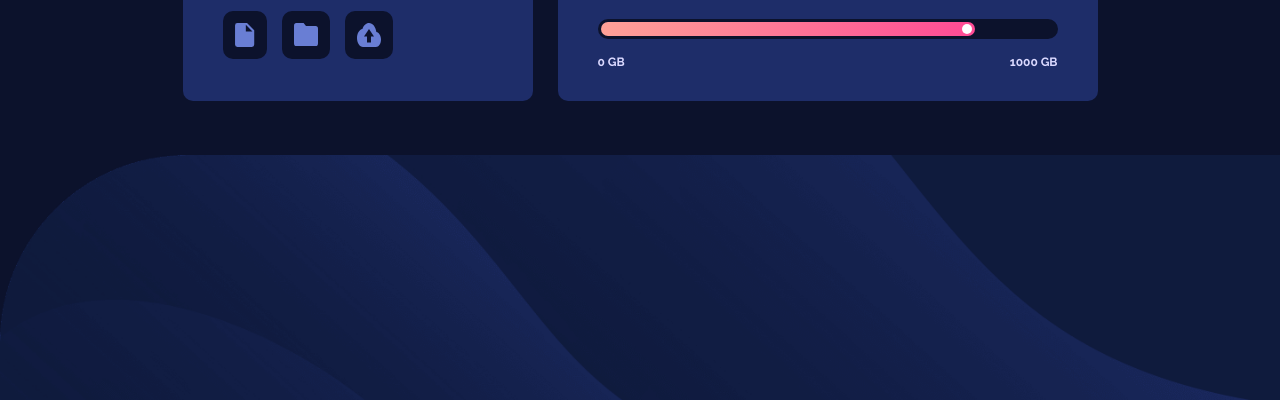
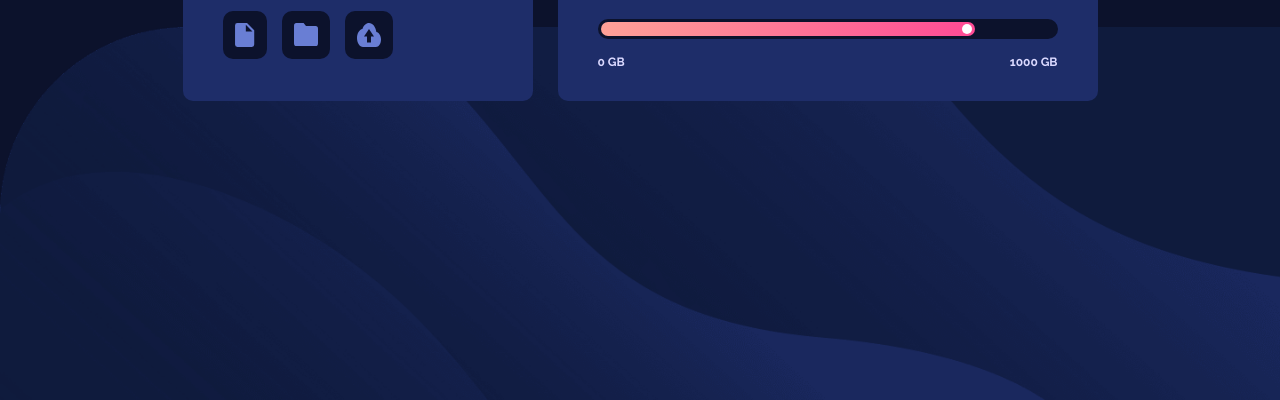
Before and after one commit to Shahbaaz92/fylo-data-storage-component-master, a plain HTML site: page index.html in a window 1280 px wide. Shown: the part 400-800 px from the top of the page. Drawn offline with Linux system fonts and the light colour scheme.

Commit message:
Update style.css

```diff
--- a/style.css
+++ b/style.css
@@ -16,7 +16,7 @@ body {
   background-image: url("./images/bg-desktop.png");
   background-size: 100%;
   background-repeat: no-repeat;
-  background-position-y: 130%;
+  background-position: bottom;
 }
 .main-container {
   display: flex;
```
